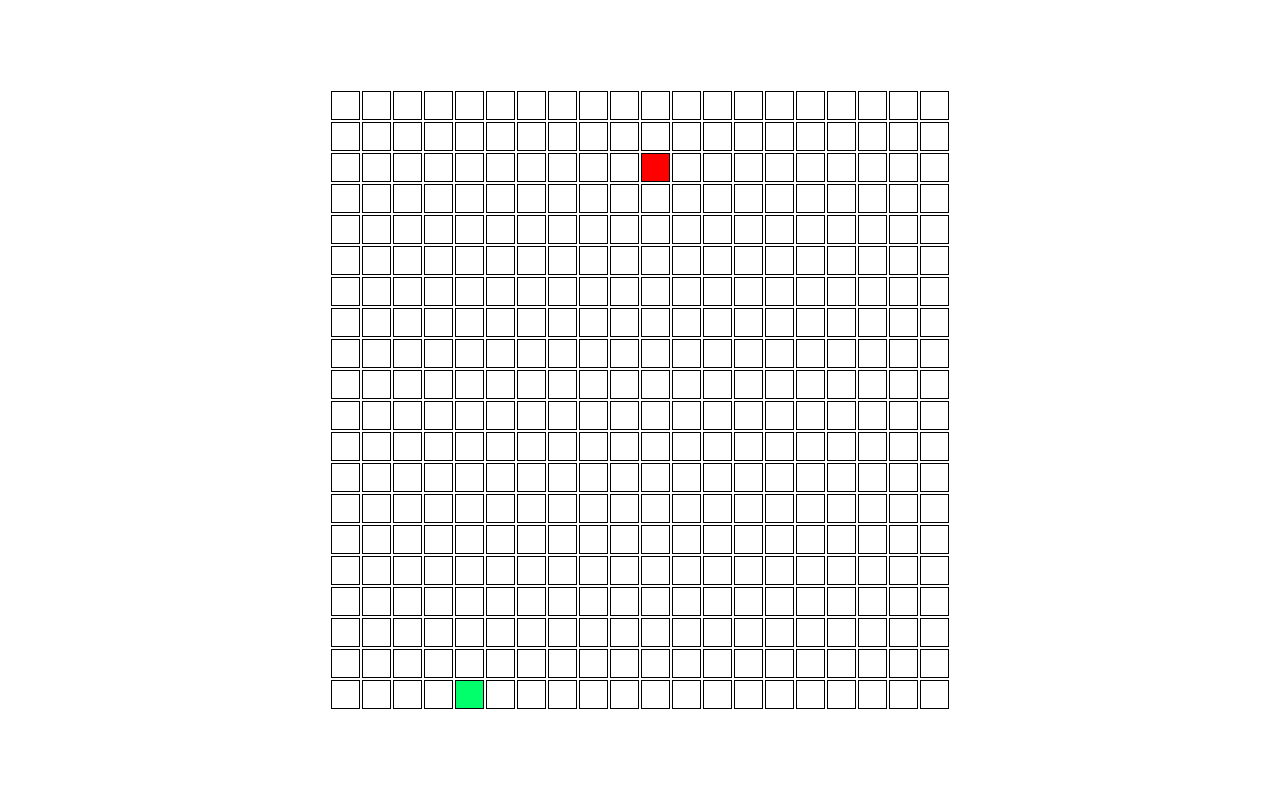
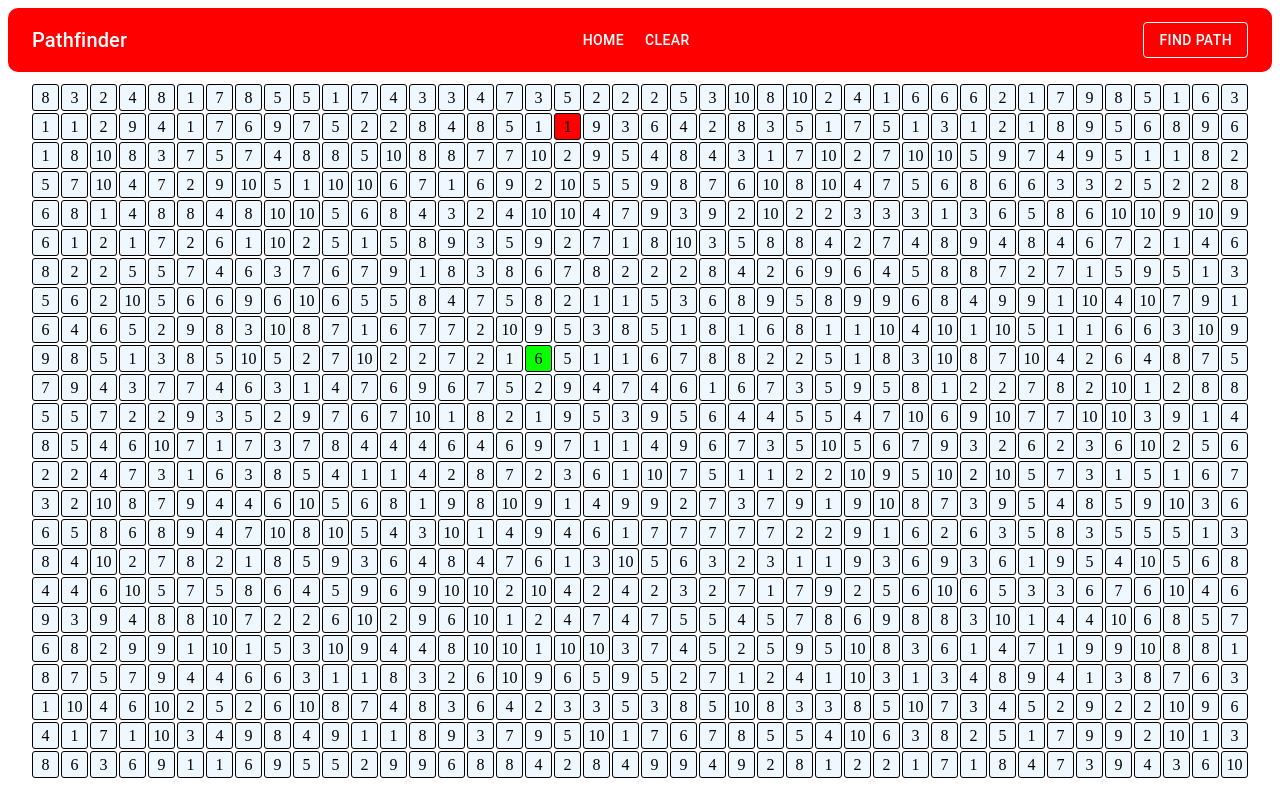
Before and after one commit to DexTerMtor-Rahul/Pathfinder, a React (Vite) app in the folder client/: page /pathfinder in a window 1280 px wide. Built offline with nearby package versions, Linux system fonts and the light colour scheme.

Commit message:
added navbar and dijkstra algorithm implemented

```diff
--- a/client/src/components/Node.jsx
+++ b/client/src/components/Node.jsx
@@ -1,6 +1,7 @@
 import React from "react";
 
 const Node = ({
+  value,
   row,
   col,
   isWall,
@@ -32,7 +33,9 @@ const Node = ({
       onMouseEnter={() => onMouseEnter(row, col)}
       onMouseDown={() => onMouseDown(row, col)}
       onMouseUp={() => onMouseUp()}
-      onMouseLeave={() => onMouseLeave(row, col)}></td>
+      onMouseLeave={() => onMouseLeave(row, col)}>
+      {value}
+    </td>
   );
 };
 
--- a/client/src/components/Pathfinder.jsx
+++ b/client/src/components/Pathfinder.jsx
@@ -1,6 +1,28 @@
-import React, { useState, useEffect } from "react";
+import React, { useState, useEffect, useCallback, useRef } from "react";
 import "../styles/Pathfinding.css";
 import Node from "./Node";
+import {
+  AppBar,
+  Toolbar,
+  Typography,
+  Box,
+  Button,
+  Drawer,
+  IconButton,
+  List,
+  ListItem,
+  ListItemText,
+  TableContainer,
+} from "@mui/material";
+import MenuIcon from "@mui/icons-material/Menu";
+import { NavLink } from "react-router-dom";
+import Dijkstra from "./algorithm/Dijkstras";
+
+const tableStyle = {
+  margin: "auto",
+  padding: "10px",
+  width: "fit-content",
+};
 
 const Pathfinder = () => {
   const [grid, setGrid] = useState([]);
@@ -8,16 +30,23 @@ const Pathfinder = () => {
   const [mouseIsPressed, setMouseIsPressed] = useState(false);
   const [startNode, setStartNode] = useState(null);
   const [endNode, setEndNode] = useState(null);
+  const [visitedNodes, setVisitedNodes] = useState(0);
+  const [shortestPathNodes, setShortestPathNodes] = useState(0);
+  const animating = useRef(false);
 
-  const makeGrid = () => {
-    const rowSize = 20;
-    const colSize = 20;
+  const makeGrid = useCallback(() => {
+    if (animating.current) return;
+
+    // take the size of the according to the screen size
+    const rowSize = Math.floor((window.innerHeight - 70) / 30);
+    const colSize = Math.floor(window.innerWidth / 30);
+
     let newGrid = [];
     for (let row = 0; row < rowSize; row++) {
       let currentRow = [];
       for (let col = 0; col < colSize; col++) {
         currentRow.push({
-          value: 1,
+          value: Math.floor(Math.random() * 10) + 1,
           row: row,
           col: col,
           isVisited: false,
@@ -42,9 +71,13 @@ const Pathfinder = () => {
     setGrid(newGrid);
     setStartNode([start_x, start_y]);
     setEndNode([end_x, end_y]);
-  };
+    setVisitedNodes(0);
+    setShortestPathNodes(0);
+  }, []);
 
   const handleMouseDown = (row, col) => {
+    if (animating.current) return;
+
     let newGrid = [...grid];
     if (newGrid[row][col].isStart) {
       setMainClicked("start");
@@ -60,7 +93,8 @@ const Pathfinder = () => {
   };
 
   const handleMouseEnter = (row, col) => {
-    if (!mouseIsPressed) return;
+    if (!mouseIsPressed || animating.current) return;
+
     let newGrid = [...grid];
     if (mainClicked === "start") {
       newGrid[row][col].isStart = true;
@@ -74,10 +108,10 @@ const Pathfinder = () => {
       newGrid[row][col].isWall = !newGrid[row][col].isWall;
     }
     setGrid(newGrid);
-    setMouseIsPressed(true);
   };
 
   const handleMouseLeave = (row, col) => {
+    if (animating.current) return;
     let newGrid = [...grid];
     if (mainClicked !== "") {
       newGrid[row][col].isStart = false;
@@ -87,16 +121,144 @@ const Pathfinder = () => {
   };
 
   const handleMouseUp = () => {
+    if (animating.current) return;
     setMouseIsPressed(false);
     setMainClicked("");
   };
 
   useEffect(() => {
     makeGrid();
-  }, []);
+    const handleResize = () => makeGrid();
+    window.addEventListener("resize", handleResize);
+    return () => window.removeEventListener("resize", handleResize);
+  }, [makeGrid]);
+
+  //function for using dijkstra algorithm and visualizing it
+
+  const dijkstraSearch = (e) => {
+    e.preventDefault();
+    if (animating.current) return;
+
+    const { visited_nodes, shortestPath } = Dijkstra(grid, startNode, endNode);
+    animating.current = true;
+
+    const animate = async () => {
+      for (const node of visited_nodes) {
+        if (
+          !grid[node.row][node.col].isStart &&
+          !grid[node.row][node.col].isEnd
+        ) {
+          document.getElementById(`node-${node.row}-${node.col}`).className =
+            "node_visited";
+        }
+        await new Promise((resolve) => setTimeout(resolve, 10));
+      }
+
+      for (const node of shortestPath) {
+        if (
+          !grid[node.row][node.col].isStart &&
+          !grid[node.row][node.col].isEnd
+        ) {
+          document.getElementById(`node-${node.row}-${node.col}`).className =
+            "node_path";
+        }
+        await new Promise((resolve) => setTimeout(resolve, 50));
+      }
+
+      setVisitedNodes(visited_nodes.length);
+      setShortestPathNodes(shortestPath.length);
+      animating.current = false;
+    };
+
+    animate();
+  };
+
+  const [drawerOpen, setDrawerOpen] = useState(false);
+
+  const toggleDrawer = (open) => () => {
+    setDrawerOpen(open);
+  };
 
   return (
-    <>
+    <div>
+      <AppBar
+        position="static"
+        sx={{
+          backgroundColor: "#FF0000",
+          borderRadius: "10px",
+          boxShadow: "none",
+        }}>
+        <Toolbar>
+          <Typography
+            variant="h6"
+            component="div"
+            sx={{
+              flexGrow: 1,
+              display: { xs: "block" },
+            }}>
+            Pathfinder
+          </Typography>
+
+          <Box
+            sx={{
+              flexGrow: 1,
+              display: { xs: "none", sm: "flex" },
+              justifyContent: "flex-start",
+            }}>
+            <Button color="inherit" component={NavLink} to="/" exact="true">
+              Home
+            </Button>
+            <Button color="inherit" onClick={makeGrid}>
+              Clear
+            </Button>
+          </Box>
+
+          <Box
+            component="form"
+            sx={{ display: { xs: "none", sm: "flex" } }}
+            onSubmit={dijkstraSearch}>
+            <Button type="submit" color="inherit" variant="outlined">
+              Find Path
+            </Button>
+          </Box>
+
+          <IconButton
+            edge="end"
+            color="inherit"
+            aria-label="menu"
+            sx={{ display: { xs: "block", sm: "none" } }}
+            onClick={toggleDrawer(true)}>
+            <MenuIcon />
+          </IconButton>
+
+          <Drawer
+            anchor="right"
+            open={drawerOpen}
+            onClose={toggleDrawer(false)}>
+            <Box
+              sx={{
+                width: 250,
+              }}
+              role="presentation"
+              onClick={toggleDrawer(false)}
+              onKeyDown={toggleDrawer(false)}>
+              <List>
+                <ListItem button component={NavLink} to="/" exact="true">
+                  <ListItemText primary="Home" />
+                </ListItem>
+                <ListItem button onClick={makeGrid}>
+                  <ListItemText primary="Clear" />
+                </ListItem>
+                <ListItem button onClick={dijkstraSearch}>
+                  <ListItemText primary="Find Path" />
+                </ListItem>
+              </List>
+            </Box>
+          </Drawer>
+        </Toolbar>
+      </AppBar>
+
+      <TableContainer style={tableStyle}>
         <table>
           <tbody>
             {grid.map((row, index) => {
@@ -105,6 +267,7 @@ const Pathfinder = () => {
                   {row.map((element, i) => {
                     return (
                       <Node
+                        value={element.value}
                         key={i}
                         row={index}
                         col={i}
@@ -125,7 +288,8 @@ const Pathfinder = () => {
             })}
           </tbody>
         </table>
-    </>
+      </TableContainer>
+    </div>
   );
 };
 
--- /dev/null
+++ b/client/src/components/algorithm/Dijkstras.js
@@ -0,0 +1,77 @@
+import PriorityQueue from "js-priority-queue";
+
+function isInsideGrid(i, j, grid) {
+  return i >= 0 && i < grid.length && j >= 0 && j < grid[0].length;
+}
+
+const dijkstra = (grid, startNode, endNode) => {
+  let arr = grid;
+  let visited_nodes = [];
+  let shortestPath = [];
+  let start_node = startNode;
+  let end_node = endNode;
+  let pq = new PriorityQueue({
+    comparator: function (a, b) {
+      return a.distance - b.distance;
+    },
+  });
+
+  for (let i = 0; i < arr.length; i++) {
+    for (let j = 0; j < arr[0].length; j++) {
+      arr[i][j].distance = Infinity;
+      arr[i][j].prevNode = null;
+      arr[i][j].isVisited = false;
+      arr[i][j].isShortestPath = false;
+    }
+  }
+
+  arr[start_node[0]][start_node[1]].distance = 0;
+  pq.queue(arr[start_node[0]][start_node[1]]);
+
+  let dx = [1, 0, -1, 0];
+  let dy = [0, 1, 0, -1];
+
+  while (pq.length) {
+    let cell = pq.dequeue();
+
+    if (arr[cell.row][cell.col].isVisited) continue;
+    arr[cell.row][cell.col].isVisited = true;
+    visited_nodes.push(cell);
+
+    if (cell.row === end_node[0] && cell.col === end_node[1]) {
+      let node = cell;
+      while (node !== null) {
+        shortestPath.unshift(node);
+        node = node.prevNode;
+        if (node) {
+          node.isShortestPath = true;
+          node.isVisited = false;
+        }
+      }
+      break;
+    }
+
+    for (let i = 0; i < 4; i++) {
+      let x = cell.row + dx[i];
+      let y = cell.col + dy[i];
+
+      if (!isInsideGrid(x, y, arr)) continue;
+
+      if (
+        !arr[x][y].isVisited &&
+        (!arr[x][y].isWall || (x === end_node[0] && y === end_node[1]))
+      ) {
+        const dist = arr[x][y].value; // Uniform cost for all steps
+        if (cell.distance + dist < arr[x][y].distance) {
+          arr[x][y].prevNode = cell;
+          arr[x][y].distance = cell.distance + dist;
+          pq.queue(arr[x][y]);
+        }
+      }
+    }
+  }
+
+  return { visited_nodes, shortestPath };
+};
+
+export default dijkstra;
--- a/client/src/styles/Pathfinding.css
+++ b/client/src/styles/Pathfinding.css
@@ -1,7 +1,11 @@
 td {
   border: 1px solid #000000;
+  background-color: aliceblue;
   width: 25px;
   height: 25px;
+  padding: 0;
+  border-radius: 3px;
+  text-align: center;
 }
 tr {
   display: table-row;
@@ -9,15 +13,11 @@ tr {
   border-color: inherit;
 }
 table {
-  position: absolute;
-  top: 50%;
-  left: 50%;
-  margin-right: -50%;
-  transform: translate(-50%, -50%);
-  z-index: -1;
+  margin: auto;
 }
+
 .node_start {
-  background-color: #00ff6a;
+  background-color: #09ff00;
 }
 .node_end {
   background-color: #ff0000;
@@ -92,6 +92,15 @@ table {
   }
 }
 
+@keyframes shadow-pulse {
+  0% {
+    box-shadow: 0 0 0 0 #343a40;
+  }
+  100% {
+    box-shadow: 0 0 0 20px rgba(130, 90, 164, 0);
+  }
+}
+
 ::-webkit-scrollbar {
   width: 5px;
 }
```
Lines whose indentation alone changed are shown as unchanged.
